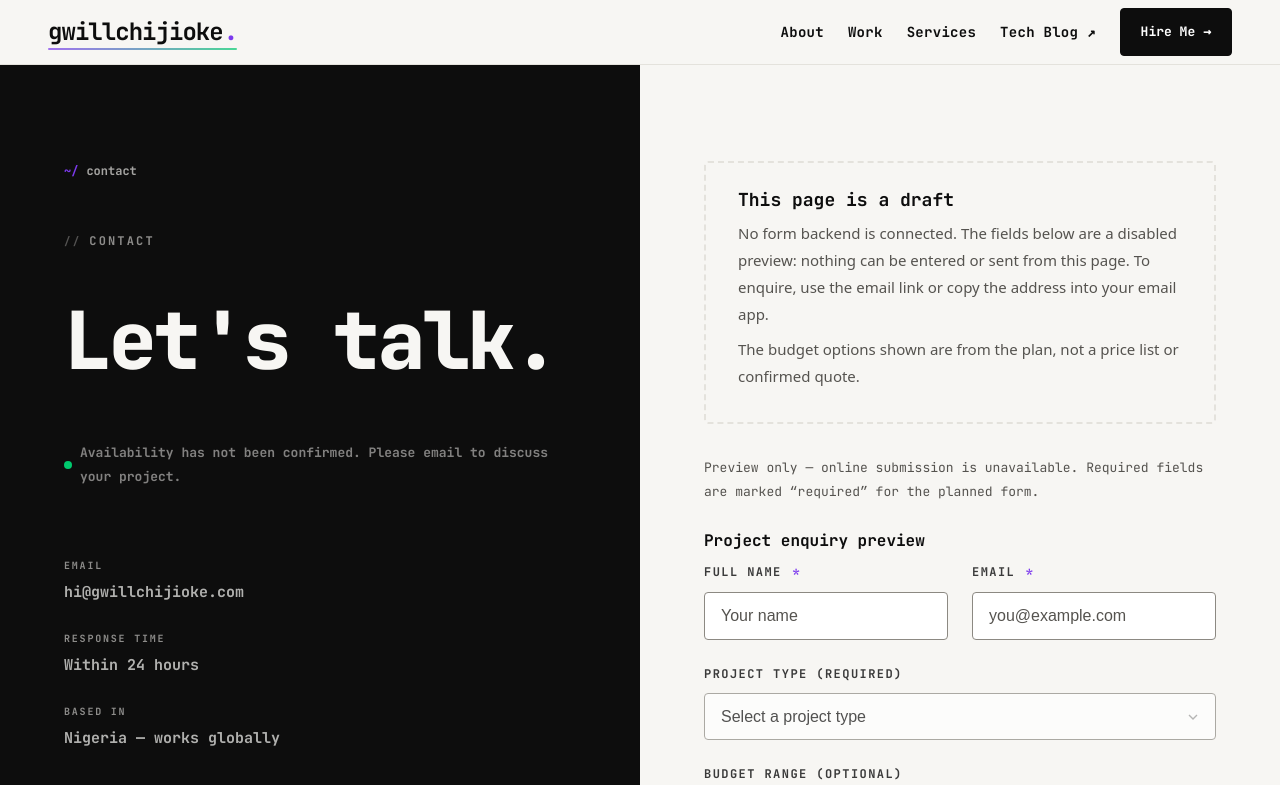
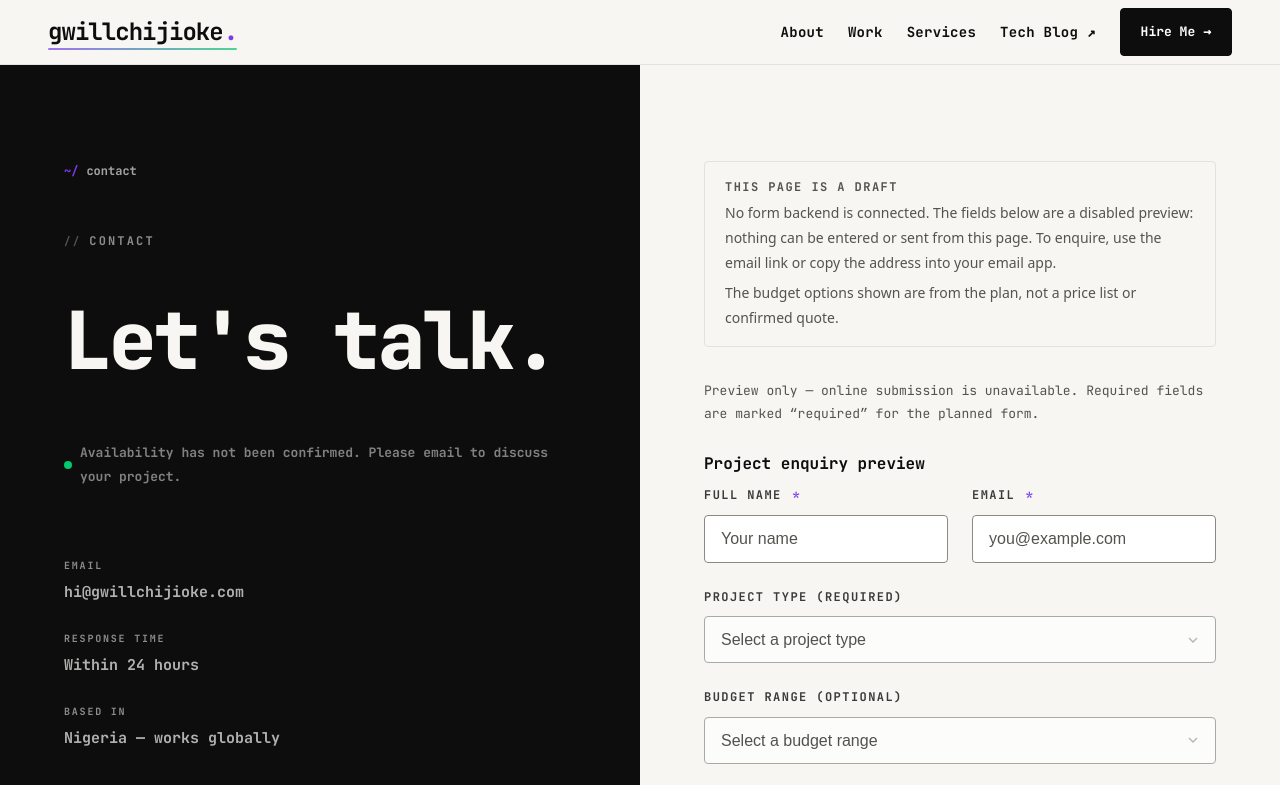
Before and after one commit to godschi10/portfolio-astro, an Astro site: page /portfolio-astro/contact in a window 1280 px wide. Shown: the top 785 px of the page. Built offline with nearby package versions, Linux system fonts and the light colour scheme; Astro itself is replaced by a stand-in of ours.

Commit message:
v0.14.2 slim draft notices site-wide (31/31)

```diff
--- a/package.json
+++ b/package.json
@@ -1,6 +1,6 @@
 {
   "name": "portfolio-astro",
-  "version": "0.14.1",
+  "version": "0.14.2",
   "type": "module",
   "scripts": {
     "build": "astro build"
--- a/src/pages/contact.astro
+++ b/src/pages/contact.astro
@@ -110,9 +110,10 @@ const socials = [
 .contact-social-link{font-family:var(--font-mono);font-size:14px;font-weight:600;color:rgba(247,246,243,.5);text-decoration:none;display:inline-block;padding-block:10px;min-height:44px}
 .contact-social-link:hover{color:#f7f6f3}
 .contact-form-wrap{padding:48px;padding:clamp(48px,8vw,96px) clamp(24px,5vw,80px);background:var(--bg)}
-.draft-notice{border:2px dashed var(--border);border-radius:4px;padding:var(--space-4) var(--space-5);margin-bottom:var(--space-5)}
-.draft-notice h2{font:700 18px/1.4 var(--mono);margin:0 0 8px}
-.draft-notice p{margin:0 0 8px;color:var(--muted);font-size:15px}
+.draft-notice{border:1px solid var(--border);border-radius:4px;padding:16px 20px;margin-bottom:var(--space-5)}
+.draft-notice h2{font:700 12px/1.5 var(--mono);letter-spacing:.12em;text-transform:uppercase;color:var(--muted);margin:0 0 4px}
+.draft-notice p{margin:0 0 4px;color:var(--muted);font-size:14px}
+.draft-notice p:last-child{margin:0}
 #contact-preview-help{font-family:var(--font-mono);font-size:13px;color:var(--muted);margin:0 0 var(--space-4)}
 .contact-form-wrap fieldset{min-width:0;margin:0;padding:0;border:none;display:flex;flex-direction:column;gap:var(--space-4)}
 .contact-form-wrap legend{font:700 16px/1.7 var(--mono);padding:0;margin-bottom:var(--space-2)}
--- a/src/pages/services.astro
+++ b/src/pages/services.astro
@@ -268,9 +268,10 @@ const services = [
 .btn--secondary-svc:hover{background:var(--text);color:var(--bg);border-color:var(--text)}
 .btn--primary-svc{display:inline-flex;align-items:center;justify-content:center;gap:var(--space-2);font-family:var(--font-mono);font-size:14px;font-weight:700;letter-spacing:.04em;padding:14px 28px;border-radius:var(--radius-sm);background:var(--text);color:var(--bg);border:1px solid var(--text);text-decoration:none;min-height:48px}
 .btn--primary-svc:hover{background:var(--purple);border-color:var(--purple);color:#fff}
-.draft-notice{margin-top:var(--space-6);border:2px dashed var(--border-dark);border-radius:var(--radius-lg);padding:var(--space-4) var(--space-5)}
-.draft-notice h2{font:700 18px/1.4 var(--mono);margin:0 0 8px}
-.draft-notice p{margin:0 0 8px;color:var(--muted);font-size:15px}
+.draft-notice{margin-top:var(--space-6);border:1px solid var(--border);border-radius:8px;padding:16px 20px}
+.draft-notice h2{font:700 12px/1.5 var(--mono);letter-spacing:.12em;text-transform:uppercase;color:var(--muted);margin:0 0 4px}
+.draft-notice p{margin:0 0 4px;color:var(--muted);font-size:14px}
+.draft-notice p:last-child{margin:0}
 .packages-section{background:var(--surface);border-top:1px solid var(--border);padding-block:48px;padding-block:clamp(48px,6vw,96px)}
 .section-header{display:flex;align-items:flex-end;justify-content:space-between;margin-bottom:var(--space-6);gap:var(--space-4);flex-wrap:wrap}
 .section-title{font-family:var(--font-mono);font-size:clamp(11px,1.2vw,13px);font-weight:700;letter-spacing:.18em;text-transform:uppercase;color:var(--text-dim);margin:0 0 var(--space-2)}
--- a/src/pages/work.astro
+++ b/src/pages/work.astro
@@ -83,9 +83,10 @@ const projects = [1, 2, 3];
 .work-card__name{font-family:var(--font-mono);font-size:clamp(16px,1.8vw,20px);font-weight:700;letter-spacing:-.02em;color:var(--text);margin:0 0 6px}
 .work-card__desc{font-size:16px;color:var(--text-dim);line-height:1.6;margin:0}
 .case-study-status{font-family:var(--font-mono);font-size:13px;color:var(--text-dim);border-top:1px solid var(--border);padding-top:16px;margin:16px 0 0}
-.draft-notice{margin-top:var(--space-6);border:2px dashed var(--border-dark);border-radius:var(--radius-lg);padding:var(--space-4) var(--space-5)}
-.draft-notice h2{font:700 18px/1.4 var(--mono);margin:0 0 8px}
-.draft-notice p{margin:0 0 8px;color:var(--muted);font-size:15px}
+.draft-notice{margin-top:var(--space-6);border:1px solid var(--border);border-radius:8px;padding:16px 20px}
+.draft-notice h2{font:700 12px/1.5 var(--mono);letter-spacing:.12em;text-transform:uppercase;color:var(--muted);margin:0 0 4px}
+.draft-notice p{margin:0 0 4px;color:var(--muted);font-size:14px}
+.draft-notice p:last-child{margin:0}
 .work-cta-section{padding-block:64px;padding-block:clamp(64px,8vw,96px);background:var(--surface);border-top:1px solid var(--border)}
 .work-cta-inner{display:flex;flex-direction:column;gap:var(--space-4)}
 .work-cta-headline{font-family:var(--font-mono);font-size:clamp(24px,3.5vw,40px);font-weight:700;letter-spacing:-.03em;color:var(--text);margin:0;-webkit-font-smoothing:antialiased}
--- a/src/styles/interior.css
+++ b/src/styles/interior.css
@@ -5,8 +5,9 @@
 .interior h1{max-width:20ch;margin:0 0 24px;font:800 clamp(36px,7vw,80px)/1.12 var(--mono);letter-spacing:-.04em}
 .interior h2{margin:0 0 16px;font:700 clamp(22px,3vw,32px)/1.3 var(--mono);letter-spacing:-.03em}
 .interior p{margin:0 0 16px;max-width:72ch}
-.interior .draft-notice{margin-block:24px 40px;padding:24px;border:1px solid var(--border);border-left:3px solid var(--purple);background:#efede8}
-.interior .draft-notice h2{font-size:20px}
+.interior .draft-notice{margin-block:24px 40px;padding:16px 20px;border:1px solid var(--border);border-radius:8px}
+.interior .draft-notice h2{font:700 12px/1.5 var(--mono);letter-spacing:.12em;text-transform:uppercase;color:var(--muted);margin:0 0 4px}
+.interior .draft-notice p{font-size:14px;color:var(--muted);margin:0 0 4px}
 .interior .draft-notice p:last-child{margin-bottom:0}
 .interior .text-link{display:inline-flex;align-items:center;min-height:48px;text-decoration:underline;text-underline-offset:4px;color:var(--purple)}
 .interior .closing-cta{margin-top:48px;padding-top:32px;border-top:1px solid var(--border)}
```
Also changed, not shown: src/pages/about.astro (+5 -4 lines), CHANGELOG.md.
